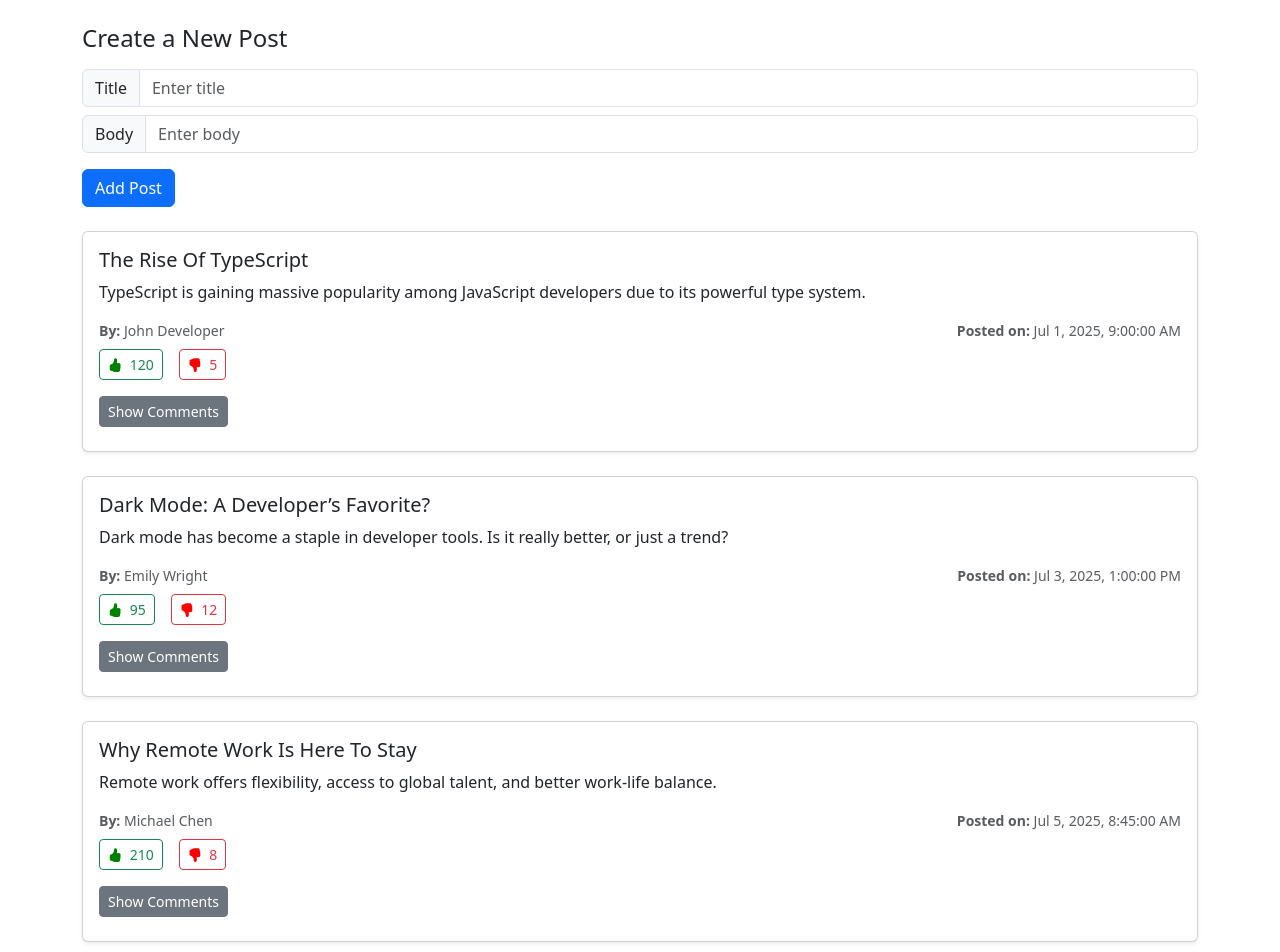
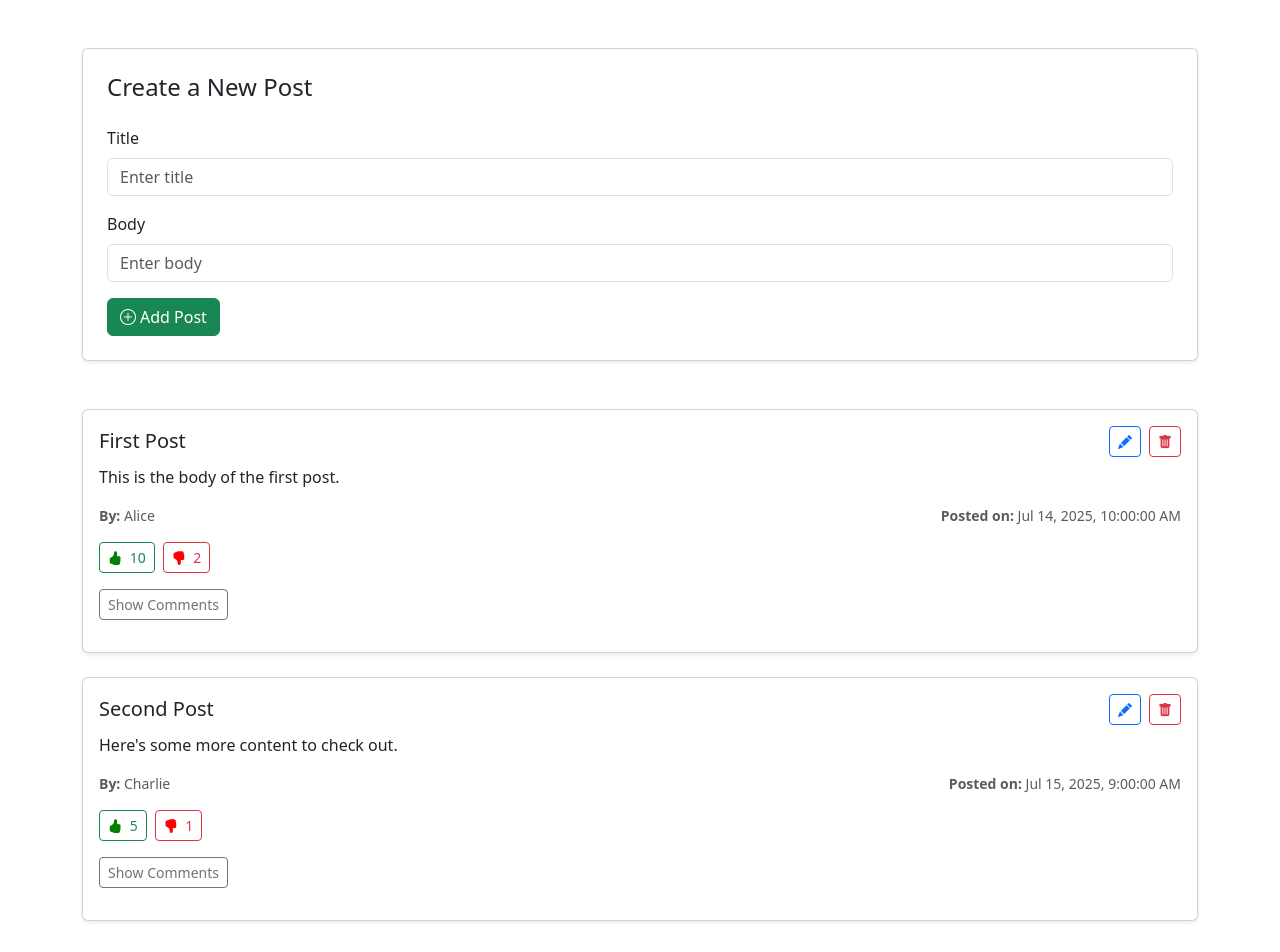
Before and after one commit to sakshi37/reddit_clone, an Angular app in the folder frontend/: page / in a window 1280 px wide. Shown: the top 952 px of the page. Built offline with nearby package versions, Linux system fonts and the light colour scheme.

Commit message:
reusable component

```diff
--- /dev/null
+++ b/frontend/src/app/components/comment/comment.component.html
@@ -0,0 +1,46 @@
+<!--THIS IS CHILD COMPONENT   -->
+<div class="d-flex justify-content-between mb-1">
+  <strong>{{ comment.user.name }}</strong>
+  <small class="text-muted">{{ comment.createdAt | date : "short" }}</small>
+</div>
+
+<p class="mb-2">{{ comment.body }}</p>
+
+<div class="d-flex gap-2 align-items-center">
+  <button
+    class="btn btn-sm"
+    [ngClass]="{
+      'btn-outline-success': !comment.liked,
+      'btn-success text-white': comment.liked
+    }"
+    (click)="onLikeComment()"
+  >
+    <i
+      class="bi bi-hand-thumbs-up-fill me-1"
+      [style.color]="comment.liked ? 'white' : 'green'"
+    ></i>
+    {{ comment.likes }}
+  </button>
+
+  <button
+    class="btn btn-sm"
+    [ngClass]="{
+      'btn-outline-danger': !comment.disliked,
+      'btn-danger text-white': comment.disliked
+    }"
+    (click)="onDislikeComment()"
+  >
+    <i
+      class="bi bi-hand-thumbs-down-fill me-1"
+      [style.color]="comment.disliked ? 'white' : 'red'"
+    ></i>
+    {{ comment.dislikes }}
+  </button>
+
+  <button
+    class="btn btn-sm btn-outline-danger ms-auto"
+    (click)="onDeleteComment()"
+  >
+    <i class="bi bi-trash-fill"></i>
+  </button>
+</div>
--- /dev/null
+++ b/frontend/src/app/components/comment/comment.component.ts
@@ -0,0 +1,31 @@
+import { Component, EventEmitter, Input, Output } from '@angular/core';
+import { CommentType } from '../post/post.component';
+import { CommonModule } from '@angular/common';
+//
+@Component({
+  selector: 'app-comment',
+  standalone: true,
+  imports: [CommonModule],
+  templateUrl: './comment.component.html',
+  styleUrl: './comment.component.css',
+})
+export class CommentComponent {
+  @Input() comment!: CommentType;
+
+  @Output() likeComment = new EventEmitter();
+  @Output() dislikeComment = new EventEmitter();
+  @Output() deleteComment = new EventEmitter();
+
+  onLikeComment() {
+    this.likeComment.emit();
+  }
+  onDislikeComment() {
+    this.dislikeComment.emit();
+  }
+  onDeleteComment() {
+    this.deleteComment.emit();
+    console.log('dhsf');
+  }
+}
+
+// postId, commentId
--- a/frontend/src/app/components/post/post.component.html
+++ b/frontend/src/app/components/post/post.component.html
@@ -1,33 +1,78 @@
-<div class="container my-4">
-  <div class="mb-4">
-    <h4 class="mb-3">Create a New Post</h4>
-    <div class="input-group mb-2">
-      <span class="input-group-text">Title</span>
+<div class="container my-5">
+  <div class="card p-4 mb-5 shadow-sm">
+    <h4 class="mb-4">Create a New Post</h4>
+
+    <div class="mb-3">
+      <label class="form-label">Title</label>
       <input
         type="text"
         class="form-control"
+        placeholder="Enter title"
         [(ngModel)]="newPost.title"
-        placeholder="Enter title"
       />
     </div>
-    <div class="input-group mb-3">
-      <span class="input-group-text">Body</span>
+
+    <div class="mb-3">
+      <label class="form-label">Body</label>
       <input
         type="text"
         class="form-control"
+        placeholder="Enter body"
         [(ngModel)]="newPost.body"
-        placeholder="Enter body"
       />
     </div>
-    <button class="btn btn-primary" (click)="addPost()">Add Post</button>
+
+    <div class="d-flex gap-2">
+      <button
+        class="btn btn-success"
+        (click)="addPost()"
+        *ngIf="updatePostId === null"
+      >
+        <i class="bi bi-plus-circle me-1"></i>Add Post
+      </button>
+
+      <button
+        class="btn btn-primary"
+        (click)="updatePost()"
+        *ngIf="updatePostId !== null"
+      >
+        <i class="bi bi-check-circle me-1"></i>Update Post
+      </button>
+
+      <button
+        class="btn btn-outline-secondary"
+        (click)="cancelUpdatePost()"
+        *ngIf="updatePostId !== null"
+      >
+        <i class="bi bi-x-circle me-1"></i>Cancel
+      </button>
+    </div>
   </div>
 
   <div *ngFor="let post of posts" class="card mb-4 shadow-sm">
     <div class="card-body">
-      <h5 class="card-title text-capitalize">{{ post.title }}</h5>
+      <div class="d-flex justify-content-between align-items-center mb-2">
+        <h5 class="card-title mb-0 text-capitalize">{{ post.title }}</h5>
+
+        <div class="d-flex gap-2">
+          <button
+            class="btn btn-sm btn-outline-primary"
+            (click)="startPostUpdate(post.id)"
+          >
+            <i class="bi bi-pencil-fill"></i>
+          </button>
+          <button
+            class="btn btn-sm btn-outline-danger"
+            (click)="deletePost(post.id)"
+          >
+            <i class="bi bi-trash-fill"></i>
+          </button>
+        </div>
+      </div>
+
       <p class="card-text">{{ post.body }}</p>
 
-      <div class="d-flex justify-content-between text-muted mb-2">
+      <div class="d-flex justify-content-between text-muted mb-3">
         <small><strong>By:</strong> {{ post.user.name }}</small>
         <small
           ><strong>Posted on:</strong>
@@ -35,7 +80,7 @@
         >
       </div>
 
-      <div class="d-flex gap-3 align-items-center mb-3">
+      <div class="d-flex gap-2 align-items-center mb-3">
         <button
           class="btn btn-sm"
           [ngClass]="{
@@ -68,72 +113,43 @@
       </div>
 
       <button
-        class="btn btn-secondary btn-sm mb-2"
+        class="btn btn-sm btn-outline-secondary mb-3"
         (click)="toggleComments(post.id)"
       >
         {{ post.id === selectedPostId ? "Hide" : "Show" }} Comments
       </button>
 
       <div *ngIf="post.id === selectedPostId">
-        <h6 class="text-secondary mt-3">Comments:</h6>
+        <h6 class="text-secondary">Comments</h6>
+
         <div *ngIf="post.comments.length === 0" class="text-muted mb-2">
           No Comments Yet
         </div>
 
-        <ul
-          class="list-group list-group-flush mb-3"
-          *ngIf="post.comments.length > 0"
-        >
+        <ul class="list-group mb-3" *ngIf="post.comments.length > 0">
           <li *ngFor="let comment of post.comments" class="list-group-item">
-            <p class="mb-1">{{ comment.body }}</p>
+            <app-comment
+              [comment]="comment"
+              (dislikeComment)="dislikeComment(post.id, comment.id)"
+              (likeComment)="likeComment(post.id, comment.id)"
+              (deleteComment)="deleteComment(post.id, comment.id)"
+            ></app-comment>
 
-            <div class="d-flex gap-2 align-items-center mb-2">
-              <button
-                class="btn btn-sm"
-                [ngClass]="{
-                  'btn-outline-success': !comment.liked,
-                  'btn-success text-white': comment.liked
-                }"
-                (click)="likeComment(post.id, comment.id)"
-              >
-                <i
-                  class="bi bi-hand-thumbs-up-fill me-1"
-                  [style.color]="comment.liked ? 'white' : 'green'"
-                ></i>
-                {{ comment.likes }}
-              </button>
-
-              <button
-                class="btn btn-sm"
-                [ngClass]="{
-                  'btn-outline-danger': !comment.disliked,
-                  'btn-danger text-white': comment.disliked
-                }"
-                (click)="dislikeComment(post.id, comment.id)"
-              >
-                <i
-                  class="bi bi-hand-thumbs-down-fill me-1"
-                  [style.color]="comment.disliked ? 'white' : 'red'"
-                ></i>
-                {{ comment.dislikes }}
-              </button>
-            </div>
-
-            <div class="d-flex justify-content-between text-muted">
-              <small>— {{ comment.user.name }}</small>
-              <small>{{ comment.createdAt | date : "short" }}</small>
-            </div>
+            <button (click)="findComment(post.id, comment.id)">comment</button>
           </li>
         </ul>
 
-        <div class="input-group mb-2">
+        <div class="input-group">
           <input
             type="text"
             class="form-control"
             placeholder="Write a comment..."
             [(ngModel)]="comment.body"
           />
-          <button class="btn btn-outline-primary" (click)="addComment(post.id)">
+          <button
+            class="btn btn-outline-primary"
+            (click)="addComment(post.id, comment.id)"
+          >
             Add
           </button>
         </div>
--- a/frontend/src/app/components/post/post.component.ts
+++ b/frontend/src/app/components/post/post.component.ts
@@ -2,18 +2,19 @@
 import { Component } from '@angular/core';
 import { FormsModule } from '@angular/forms';
 import { MatIconModule } from '@angular/material/icon';
+import { CommentComponent } from '../comment/comment.component';
 /*
   1 like Dislike on comments
   2 Delete post
   3 Update post
   4 Delete comment
   5 Update Comment
-  6 comments on comment
+  6 comment on comment
 */
 @Component({
   selector: 'app-post',
   standalone: true,
-  imports: [CommonModule, FormsModule, MatIconModule],
+  imports: [CommonModule, FormsModule, MatIconModule, CommentComponent],
   templateUrl: './post.component.html',
   styleUrl: './post.component.css',
 })
@@ -24,13 +25,13 @@
     comments: CommentType[];
   })[];
 
-  //
-  // postComment: (CommentType & { likes: number; dislikes: number })[];
   selectedPostId: number | null = null;
   selectedComment: number | null = null;
   comment = { body: '', id: 10 };
   newPost = { id: 10, title: '', body: '' };
   user = { id: 1, name: 'sakshi bahirat' };
+
+  updatePostId: number | null = null;
 
   constructor() {
     this.posts = dummyPosts.map((p) => {
@@ -40,11 +41,46 @@
         liked: false,
       };
     });
+
+    this.findComment(1, 102);
   }
+
+  //
+  findNeigbors() {}
+
+  findComment(postId: number, commentId: number) {
+    const post = this.posts.find((p) => p.id === postId);
+
+    console.log('post', post?.id);
+    console.log('comment', commentId);
+    if (post === undefined) return null;
+    const queue: CommentType[] = [];
+
+    for (let i = 0; i < post.comments.length; i++) {
+      queue.push(post.comments[i]);
+    }
+    //
+    console.log(queue);
+    while (queue.length !== 0) {
+      const comment = queue.shift()!;
+      if (comment?.id === commentId) {
+        console.log('found', comment);
+        return comment;
+      } else {
+        for (let i = 0; i < comment?.comments.length; i++) {
+          queue.push(comment?.comments[i]);
+        }
+      }
+    }
+
+    return null;
+  }
+
   likeComment(postid: number, commentid: number) {
-    const post = this.posts.find((p) => p.id == postid);
+    const post = this.posts.find((p) => p.id === postid);
     if (post === undefined) return;
     const comment = post.comments.find((c) => c.id === commentid);
+    console.log(comment);
     if (comment === undefined) return;
     if (comment.liked === false) {
       if (comment.disliked === true) {
@@ -57,6 +93,21 @@
       comment.likes--;
       comment.liked = false;
     }
+  }
+
+  deletePost(id: number) {
+    this.posts = this.posts.filter((p) => p.id !== id);
+  }
+
+  deleteComment(postId: number, commentId: number) {
+    console.log('sakshi');
+    const post = this.posts.find((p) => p.id === postId);
+    console.log(post);
+    if (post === undefined) return;
+    console.log(post.comments);
+    post.comments = post.comments.filter((c) => c.id !== commentId);
+    console.log(post.comments);
+    console.log(commentId);
   }
 
   dislikeComment(postId: number, commentId: number) {
@@ -93,8 +144,39 @@
     this.newPost.title = '';
     this.newPost.id++;
   }
-  //we want user id thre right on comment comment id
-  addComment(postId: number) {
+  //
+  // updatePostId add changes into existing yes shall we check
+
+  updatePost() {
+    if (this.updatePostId === null) return;
+    const post = this.posts.find((p) => p.id === this.updatePostId);
+    if (post === undefined) return;
+
+    post.title = this.newPost.title;
+    post.body = this.newPost.body;
+    this.newPost.title = '';
+    this.newPost.body = '';
+    this.updatePostId = null;
+  }
+
+  cancelUpdatePost() {
+    this.updatePostId = null;
+    this.newPost.body = '';
+    this.newPost.title = '';
+  }
+  startPostUpdate(id: number) {
+    const post = this.posts.find((p) => p.id === id);
+
+    if (post === undefined) return;
+    console.log(post);
+
+    this.newPost.body = post.body;
+    this.newPost.title = post.title;
+
+    this.updatePostId = post.id;
+  }
+
+  addComment(postId: number, commentId: number) {
     const dummyComent: CommentType = {
       id: this.comment.id,
       user: this.user,
@@ -104,6 +186,7 @@
       dislikes: 0,
       liked: false,
       disliked: false,
+      comments: [],
     };
 
     const post = this.posts.find((p) => p.id === postId);
@@ -173,111 +256,90 @@
   name: string;
 };
 
-type CommentType = {
-  id: number;
+export type CommentType = {
   user: User;
   createdAt: Date;
   body: string;
   likes: number;
   dislikes: number;
+  id: number;
+
   liked: boolean;
   disliked: boolean;
+
+  comments: CommentType[];
 };
 
 const dummyPosts: Post[] = [
   {
     id: 1,
-    title: 'The Rise of TypeScript',
-    body: 'TypeScript is gaining massive popularity among JavaScript developers due to its powerful type system.',
+    title: 'First Post',
+    body: 'This is the body of the first post.',
+    likes: 10,
+    dislikes: 2,
+    createdAt: new Date('2025-07-14T10:00:00'),
+    user: {
+      id: 1,
+      name: 'Alice',
+    },
     comments: [
       {
-        id: 1,
-        user: { id: 2, name: 'Jane Doe' },
-        createdAt: new Date('2025-07-01T10:15:00Z'),
-        body: 'Absolutely agree! I love working with TypeScript.',
-        likes: 1,
-        dislikes: 1,
-        liked: false,
+        id: 101,
+        body: 'Great post!',
+        createdAt: new Date('2025-07-14T10:30:00'),
+        likes: 4,
+        dislikes: 0,
+        liked: true,
         disliked: false,
-      },
-
-      {
-        id: 2,
-        user: { id: 3, name: 'Sam Smith' },
-        createdAt: new Date('2025-07-01T11:00:00Z'),
-        body: 'Still learning it, but it already helps me write better code.',
-        likes: 1,
-        dislikes: 1,
-        liked: false,
-        disliked: false,
-      },
-
-      {
-        id: 3,
-        user: { id: 4, name: 'sakshi Bahirat' },
-        createdAt: new Date(),
-        body: 'hellooo',
-        likes: 1,
-        dislikes: 1,
-        liked: false,
-        disliked: false,
+        user: {
+          id: 2,
+          name: 'Bob',
+        },
+        comments: [
+          {
+            id: 102,
+            body: 'Thanks, Bob!',
+            createdAt: new Date('2025-07-14T11:00:00'),
+            likes: 2,
+            dislikes: 0,
+            liked: false,
+            disliked: false,
+            user: {
+              id: 1,
+              name: 'Alice',
+            },
+            comments: [],
+          },
+        ],
       },
     ],
-    likes: 120,
-    dislikes: 5,
-    user: { id: 1, name: 'John Developer' },
-    createdAt: new Date('2025-07-01T09:00:00Z'),
   },
   {
     id: 2,
-    title: 'Dark Mode: A Developer’s Favorite?',
-    body: 'Dark mode has become a staple in developer tools. Is it really better, or just a trend?',
+    title: 'Second Post',
+    body: "Here's some more content to check out.",
+    likes: 5,
+    dislikes: 1,
+    createdAt: new Date('2025-07-15T09:00:00'),
+    user: {
+      id: 3,
+      name: 'Charlie',
+    },
     comments: [
       {
-        id: 3,
-        user: { id: 4, name: 'Alice Johnson' },
-        createdAt: new Date('2025-07-03T14:20:00Z'),
-        body: "I can't live without dark mode anymore!",
-        likes: 1,
-        dislikes: 1,
+        id: 201,
+        body: 'Interesting thoughts.',
+        createdAt: new Date('2025-07-15T09:30:00'),
+        likes: 3,
+        dislikes: 0,
         liked: false,
         disliked: false,
+        user: {
+          id: 4,
+          name: 'Diana',
+        },
+        comments: [],
       },
     ],
-    likes: 95,
-    dislikes: 12,
-    user: { id: 5, name: 'Emily Wright' },
-    createdAt: new Date('2025-07-03T13:00:00Z'),
   },
-  {
-    id: 3,
-    title: 'Why Remote Work is Here to Stay',
-    body: 'Remote work offers flexibility, access to global talent, and better work-life balance.',
-    comments: [],
-    likes: 210,
-    dislikes: 8,
-    user: { id: 6, name: 'Michael Chen' },
-    createdAt: new Date('2025-07-05T08:45:00Z'),
-  },
-
-  {
-    id: 4,
-    title: 'new post',
-    body: 'ello',
-    comments: [],
-    likes: 1,
-    dislikes: 2,
-    user: { id: 7, name: 'Akshata Dange' },
-    createdAt: new Date(),
-  },
-  // {
-  //   id: 5,
-  //   title: 'Bhushan is my love',
-  //   body: 'Very handsome, intelligent and funny ',
-  //   comments: [],
-  //   likes: 1,
-  //   dislikes: 2,
-  //   user: { id: 8, name: 'sAKSHI bahirat' },
-  //   createdAt: new Date(),
-  // },
 ];
```
Also changed, not shown: frontend/src/app/components/comment/comment.component.css (added), 1 other file (tests, documents, lock files or other folders).
